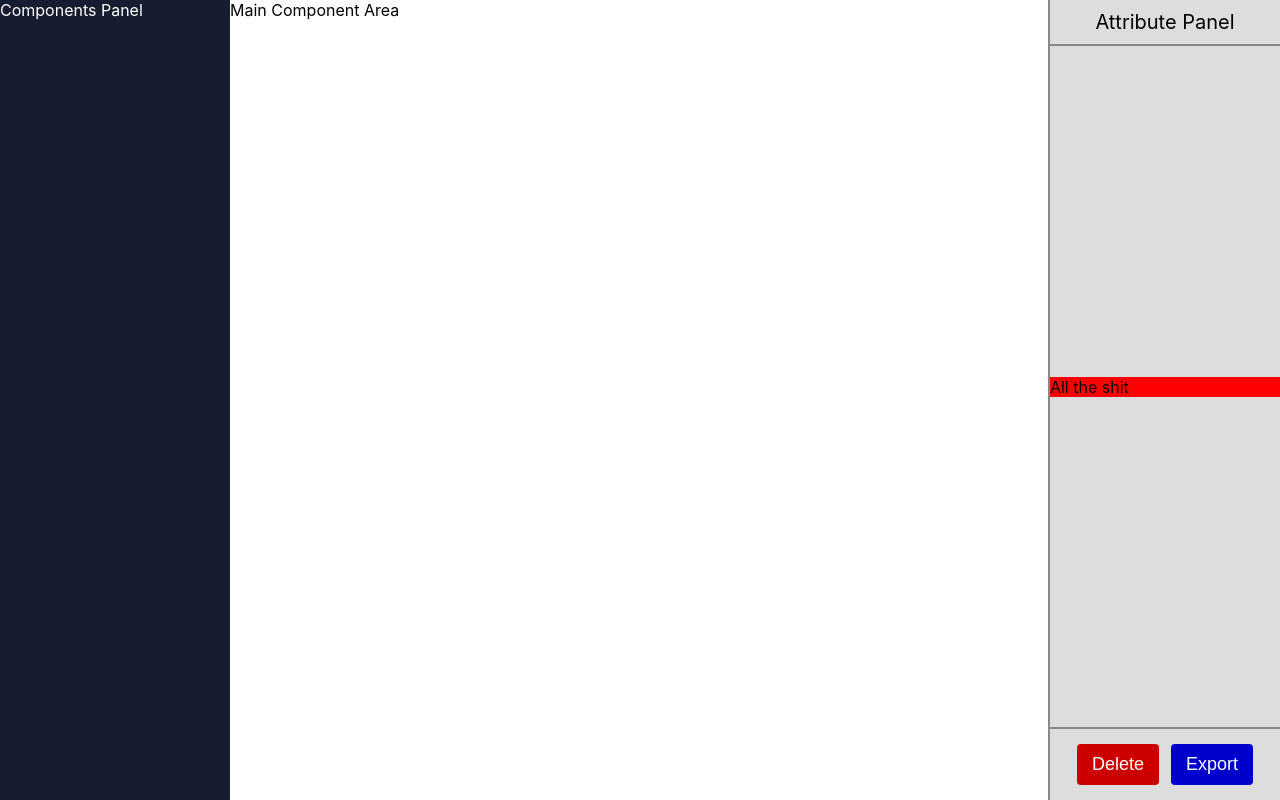
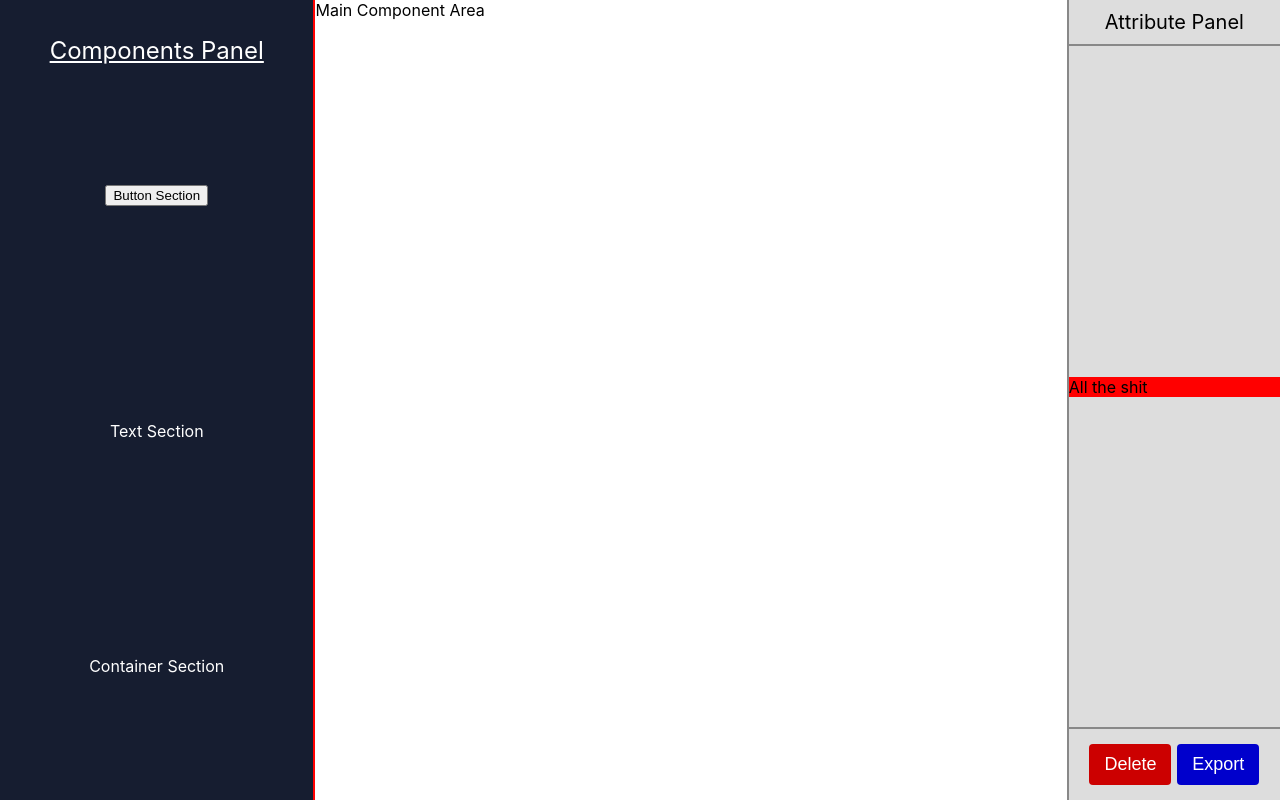
Before and after one commit to markarmanus/Assemblia, a React (Create React App) app in the folder frontend/: page / in a window 1280 px wide. Built offline with nearby package versions, Linux system fonts and the light colour scheme.

Commit message:
changed the text and the container and changed the styling for the componentspanel testing clicking wrapper

```diff
--- a/frontend/src/AppComponents/ComponentsPanel/ComponentsPanel.js
+++ b/frontend/src/AppComponents/ComponentsPanel/ComponentsPanel.js
@@ -1,16 +1,51 @@
 import styled from "styled-components";
+import Button from "./UserComponents/Button";
+import Text from "./UserComponents/Text";
+import Container from "./UserComponents/Container";
 
 const RightPanel = styled.div`
   background-color: #161d30;
   color: white;
-  width: 18vw;
+  width: 25vw;
+  padding: 10px;
   overflow-y: scroll;
+  border-right: 2px solid red; /* Added right border */
   &::-webkit-scrollbar {
     display: none;
   }
 `;
+
+const StyledText = styled.div`
+  font-size: 24px;
+  text-decoration: underline;
+  display: flex;
+  justify-content: center;
+  height: 10vh;
+  align-items: center;
+`;
+
+const FlexContainer = styled.div`
+  display: flex;
+  flex-direction: column;
+  row-gap: 10px;
+  padding: 10;
+  width: 100%;
+  height: 85vh;
+  align-items: center;
+  justify-content: space-around;
+`;
+
 function ComponentsPanel() {
-  return <RightPanel>Components Panel</RightPanel>;
+  return (
+    <RightPanel>
+      <StyledText>Components Panel</StyledText>
+      <FlexContainer>
+        <Button />
+        <Text />
+        <Container />
+      </FlexContainer>
+    </RightPanel>
+  );
 }
 
 export default ComponentsPanel;
--- a/frontend/src/AppComponents/ComponentsPanel/UserComponents/Container.js
+++ b/frontend/src/AppComponents/ComponentsPanel/UserComponents/Container.js
@@ -3,7 +3,7 @@ import ClickableWrapper from "./ClickableWrapper";
 export default function Container() {
   return (
     <ClickableWrapper>
-      <div> Button Section </div>
+      <di> Container Section </di>
     </ClickableWrapper>
   );
 }
--- a/frontend/src/AppComponents/ComponentsPanel/UserComponents/Text.js
+++ b/frontend/src/AppComponents/ComponentsPanel/UserComponents/Text.js
@@ -3,7 +3,7 @@ import ClickableWrapper from "./ClickableWrapper";
 export default function Text() {
   return (
     <ClickableWrapper>
-      <Text> Button Section </Text>
+      <p style={{ color: "white" }}> Text Section </p>
     </ClickableWrapper>
   );
 }
```
